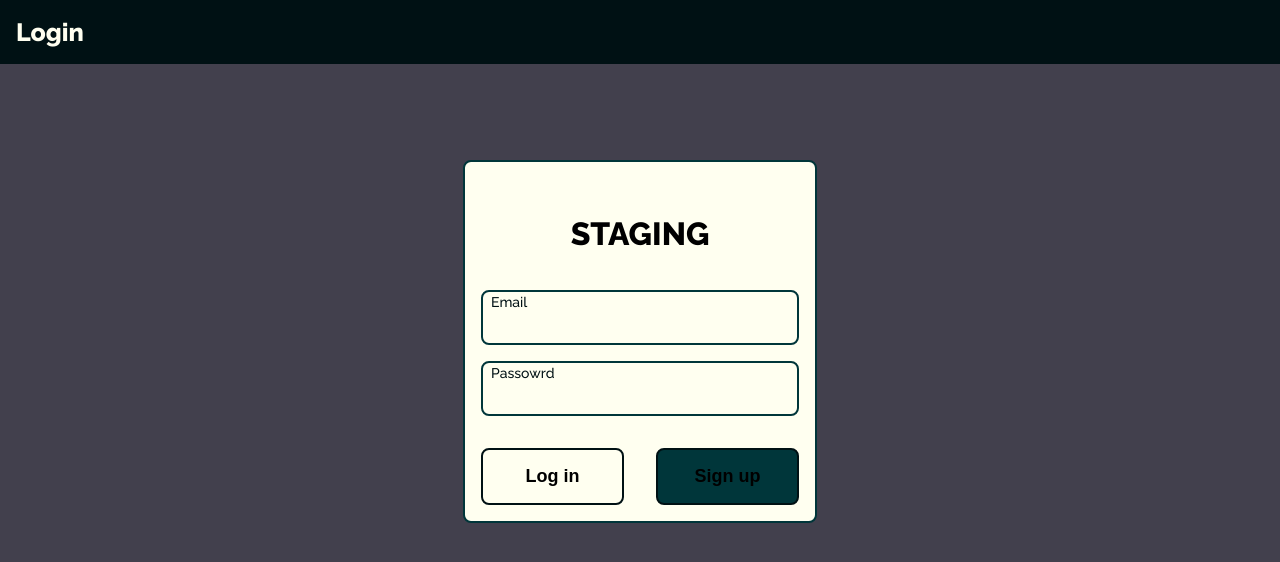
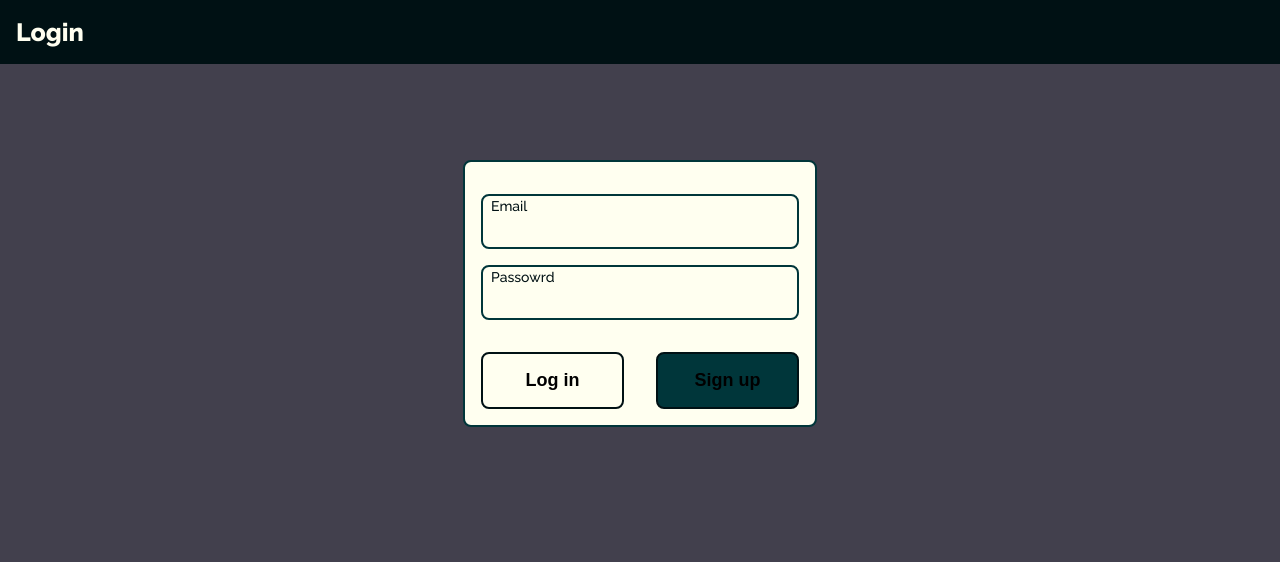
Before and after one commit to mavenesio/house-expenses, a Next.js app: page / in a window 1280 px wide. Shown: the top 562 px of the page. Built offline with nearby package versions, Linux system fonts and the light colour scheme.

Commit message:
remove index staging title

```diff
--- a/pages/index.js
+++ b/pages/index.js
@@ -112,9 +112,6 @@ function Login(props) {
           <SuccessMessage> {SignUpSuccess && 'Welcome! ! ! !'}</SuccessMessage>
           <ErrorField errorMessage={ErrorMessage} touched={true}/>
           <Row>
-            <h1>STAGING</h1>
-          </Row>
-          <Row>
             <StyledInput
                 name='email'
                 id='email'
```
